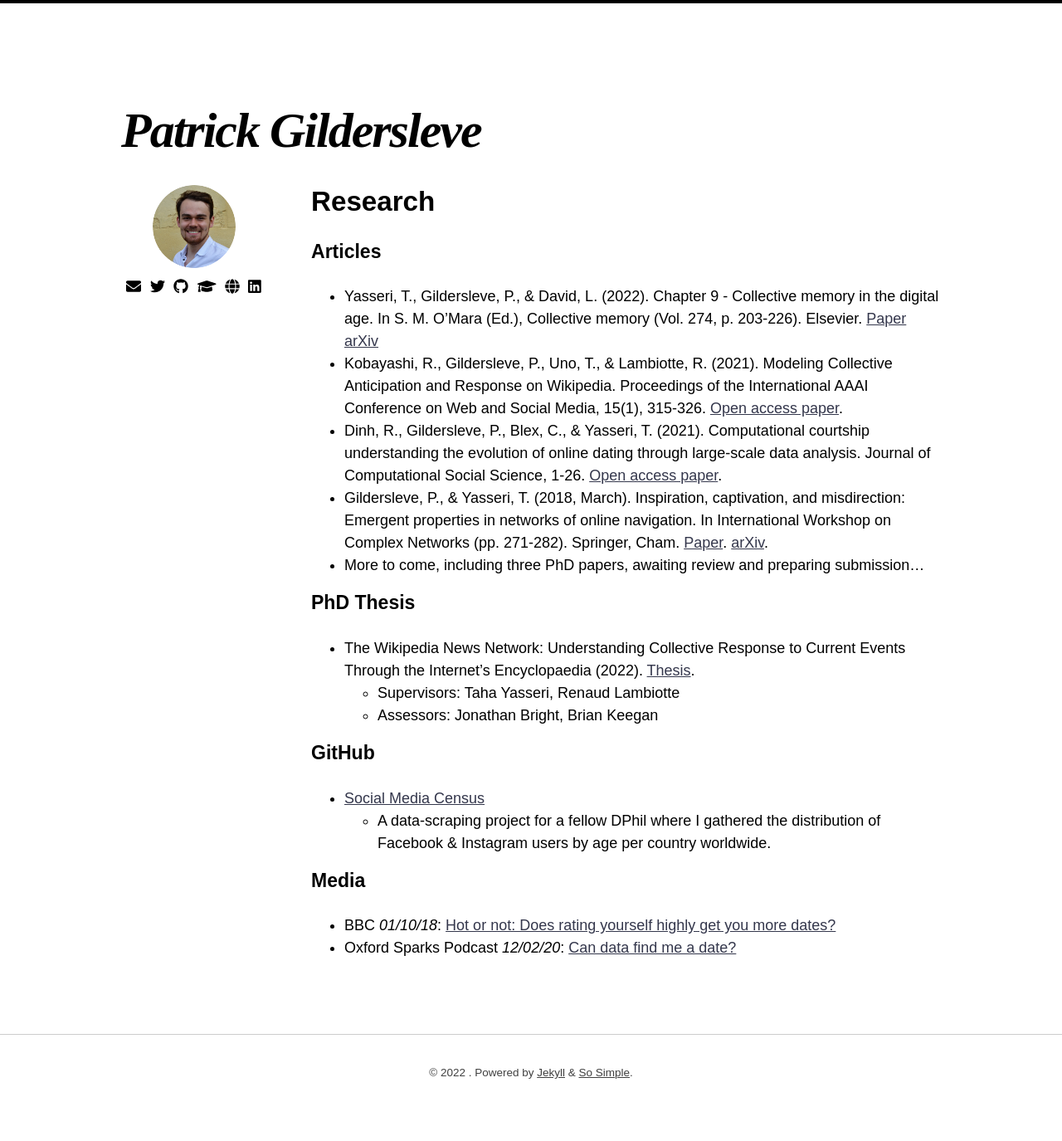
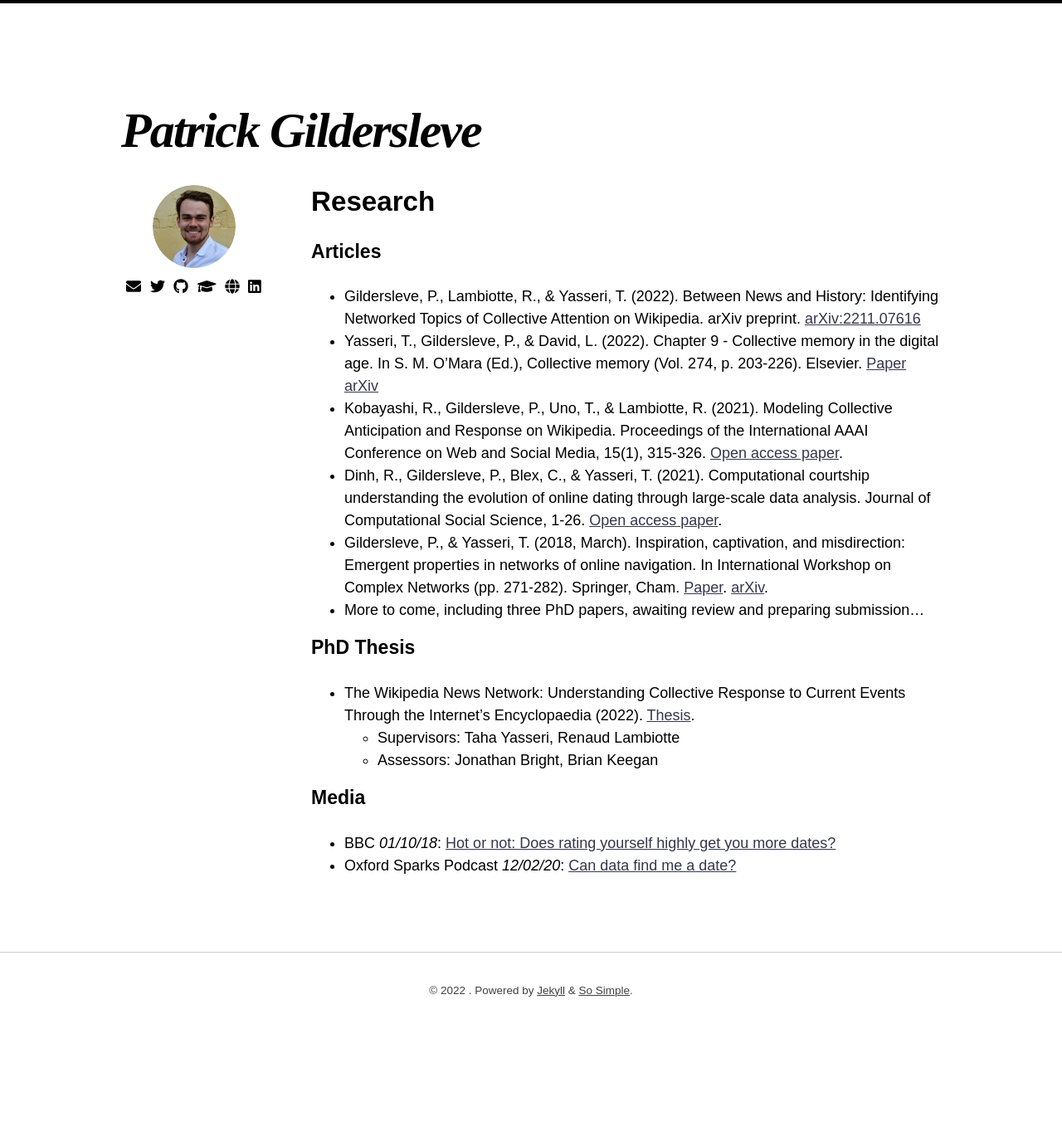
Before and after one commit to pgilders/pgilders.github.io, a Jekyll site: the page built from research.md, in a window 1280 px wide. Shown: the whole page at 83% size. Built offline with Jekyll 4.4.1, drawn with Linux system fonts in a browser that asks for light colours; nearby versions of some CDN libraries; after the commit the page ends 1276 px from its top, so only the background shows below that.

Commit message:
Update research.md

```diff
--- a/research.md
+++ b/research.md
@@ -29,6 +29,7 @@ title: Patrick Gildersleve
 # Research
 
 ### Articles
+- Gildersleve, P., Lambiotte, R., & Yasseri, T. (2022). Between News and History: Identifying Networked Topics of Collective Attention on Wikipedia. arXiv preprint. [arXiv:2211.07616](https://arxiv.org/abs/2211.07616)
 - Yasseri, T., Gildersleve, P., & David, L. (2022). Chapter 9 - Collective memory in the digital age. In S. M. O’Mara (Ed.), Collective memory (Vol. 274, p. 203-226). Elsevier. [Paper](https://www.sciencedirect.com/science/article/pii/S0079612322001571) [arXiv](https://arxiv.org/abs/2207.01042)
 - Kobayashi, R., Gildersleve, P., Uno, T., & Lambiotte, R. (2021). Modeling Collective Anticipation and Response on Wikipedia. Proceedings of the International AAAI Conference on Web and Social Media, 15(1), 315-326. [Open access paper](https://ojs.aaai.org/index.php/ICWSM/article/view/18063).
 - Dinh, R., Gildersleve, P., Blex, C., & Yasseri, T. (2021). Computational courtship understanding the evolution of online dating through large-scale data analysis. Journal of Computational Social Science, 1-26. [Open access paper](https://link.springer.com/article/10.1007/s42001-021-00132-w).
@@ -41,11 +42,6 @@ title: Patrick Gildersleve
   - Supervisors: Taha Yasseri, Renaud Lambiotte
   - Assessors: Jonathan Bright, Brian Keegan
 
-### GitHub
-
-- [Social Media Census](https://github.com/pgilders/Social-Media-Census)
-  - A data-scraping project for a fellow DPhil where I gathered the distribution of Facebook & Instagram users by age per country worldwide.
-
 ### Media
 
 - BBC _01/10/18_: [Hot or not: Does rating yourself highly get you more dates?](https://www.bbc.com/news/av/technology-45700838/hot-or-not-does-rating-yourself-highly-get-you-more-dates)
```
